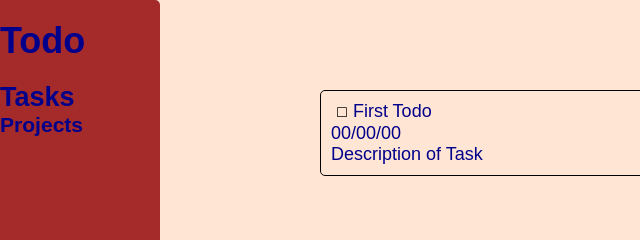
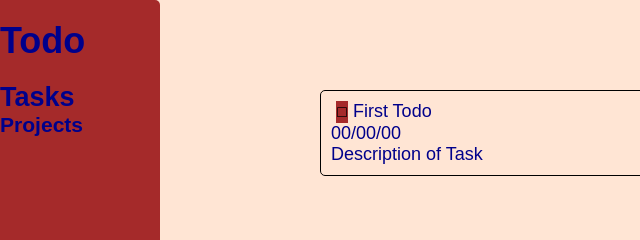
Before and after one commit to Ediful/Todo-List, a plain HTML site: page index.html in a window 1280 px wide. In both pictures the pointer is over the input 341 px from the left and 112 px from the top of the page. Shown: the top 240 px of the page, 0-640 px from the left. Drawn offline with Linux system fonts and the light colour scheme.

Commit message:
feature: highlight when hovering over checkbox

```diff
--- a/styles.css
+++ b/styles.css
@@ -57,3 +57,7 @@
     background-color: transparent;
     margin: 0px 5px;
 }
+
+.todo-checkbox:hover {
+    background-color: brown;
+}
```
Also changed, not shown: index.html (+1 -0 lines).
